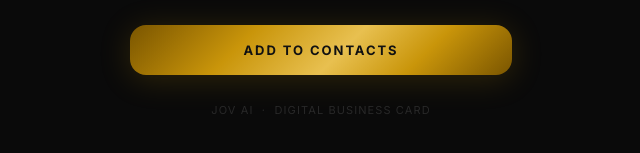
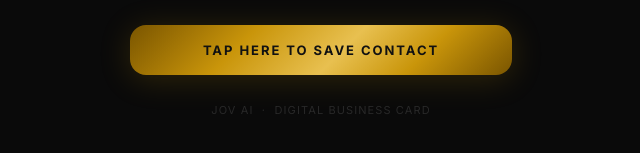
Before and after one commit to natehcmd/nfc-card-dyke, a plain HTML site: page index.html in a window 1280 px wide. Shown: the part 647-800 px from the top of the page, 319-959 px from the left. Drawn offline with Linux system fonts and the light colour scheme.

Commit message:
Update button text to 'Tap Here to Save Contact'

```diff
--- a/index.html
+++ b/index.html
@@ -263,7 +263,7 @@
     </div>
 
     <div class="save-wrap">
-      <button class="save-btn" onclick="saveContact()">Add to Contacts</button>
+      <button class="save-btn" onclick="saveContact()">Tap Here to Save Contact</button>
     </div>
 
     <div class="footer">JOV AI &nbsp;·&nbsp; Digital Business Card</div>
```
